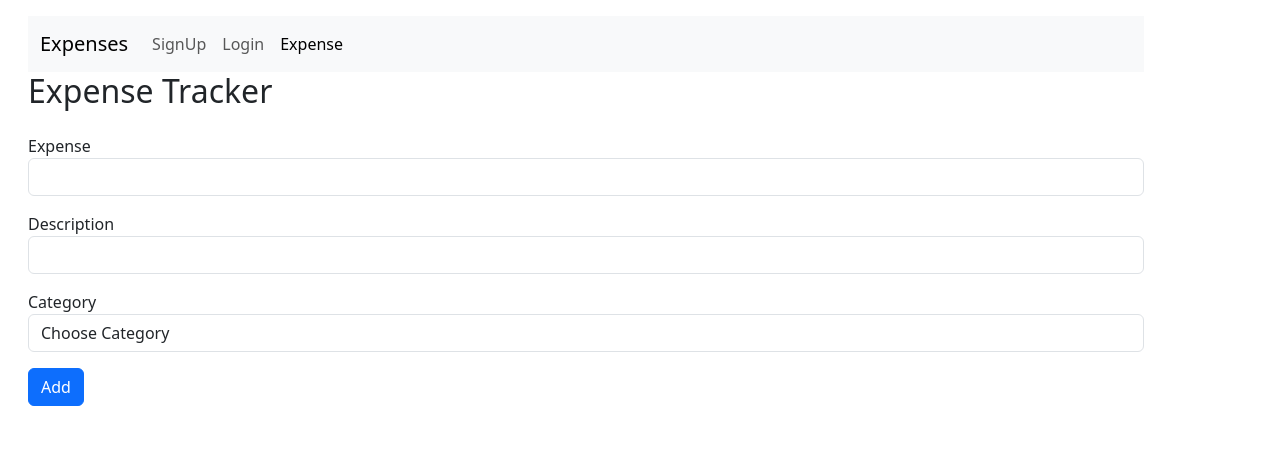
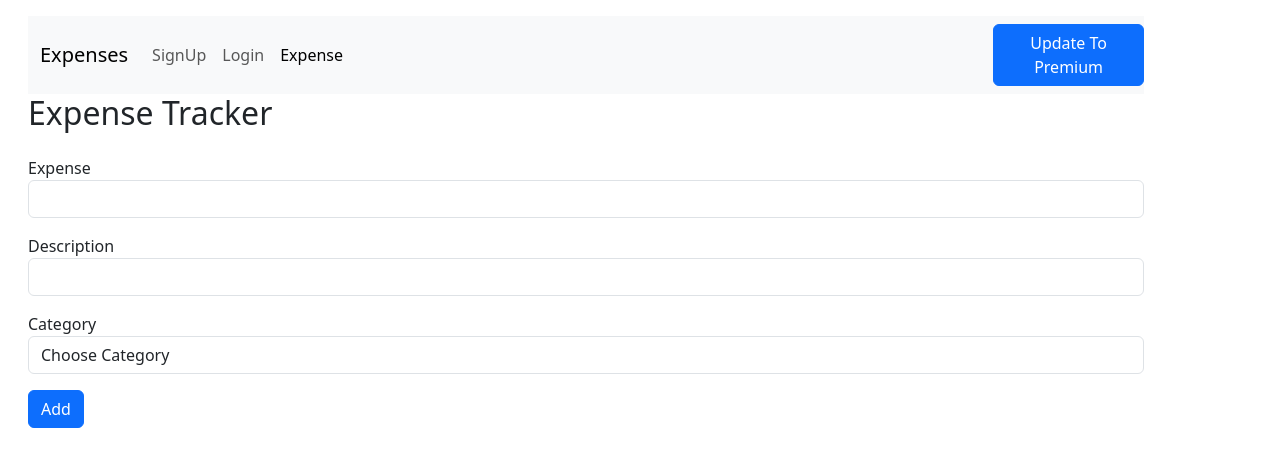
Before and after one commit to S-123-satya/Expense-tracker-full-stack, a website: page public/expense.html in a window 1280 px wide. Drawn offline with nearby package versions, Linux system fonts and the light colour scheme; no server answers.

Commit message:
premium button added

```diff
--- a/public/expense.html
+++ b/public/expense.html
@@ -33,6 +33,7 @@
         </div>
       </div>
       <div class="mx-3 " id="userName"></div>
+        <button id="premiumBtn" class="btn btn-primary">Update To Premium</button>
     </nav>
     <h2>Expense Tracker</h2>
 
@@ -63,7 +64,6 @@
         </div>
       </div>
     </form>
-
     <ul id="expenseList" class="list-group mt-5"></ul>
   </div>
   <script src="https://cdn.jsdelivr.net/npm/bootstrap@5.3.0/dist/js/bootstrap.bundle.min.js"
```
